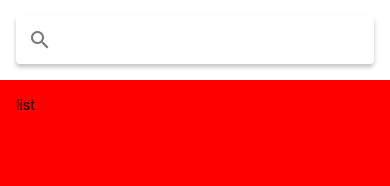
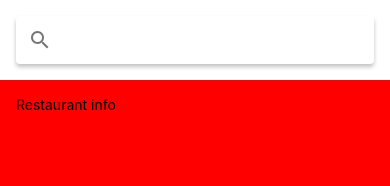
Before and after one commit to yasithWimukthi/OrderMeals, a React Native app: screen / in a window 390 px wide. Shown: the top 186 px of the page. Built offline with nearby package versions, Linux system fonts and the light colour scheme.

Commit message:
implement restaurant info

```diff
--- a/src/features/restaurants/components/restaurent-info.component.js
+++ b/src/features/restaurants/components/restaurent-info.component.js
@@ -0,0 +1,8 @@
+import React from 'react';
+import { StyleSheet, Text, View} from "react-native";
+
+export const RestaurantInfo = () =>{
+    return(
+        <Text>Restaurant info</Text>
+    );
+}
--- a/src/features/restaurants/screens/restaurent.screen.js
+++ b/src/features/restaurants/screens/restaurent.screen.js
@@ -1,6 +1,7 @@
 import React from 'react';
 import {SafeAreaView, StatusBar, StyleSheet, Text, View} from "react-native";
 import {Searchbar} from "react-native-paper";
+import {RestaurantInfo} from "../components/restaurent-info.component";
 
 export const RestaurantScreen = () =>{
     return (
@@ -9,7 +10,7 @@
                 <Searchbar />
             </View>
             <View style={styles.list}>
-                <Text>list</Text>
+                <RestaurantInfo/>
             </View>
         </SafeAreaView>
 
```
